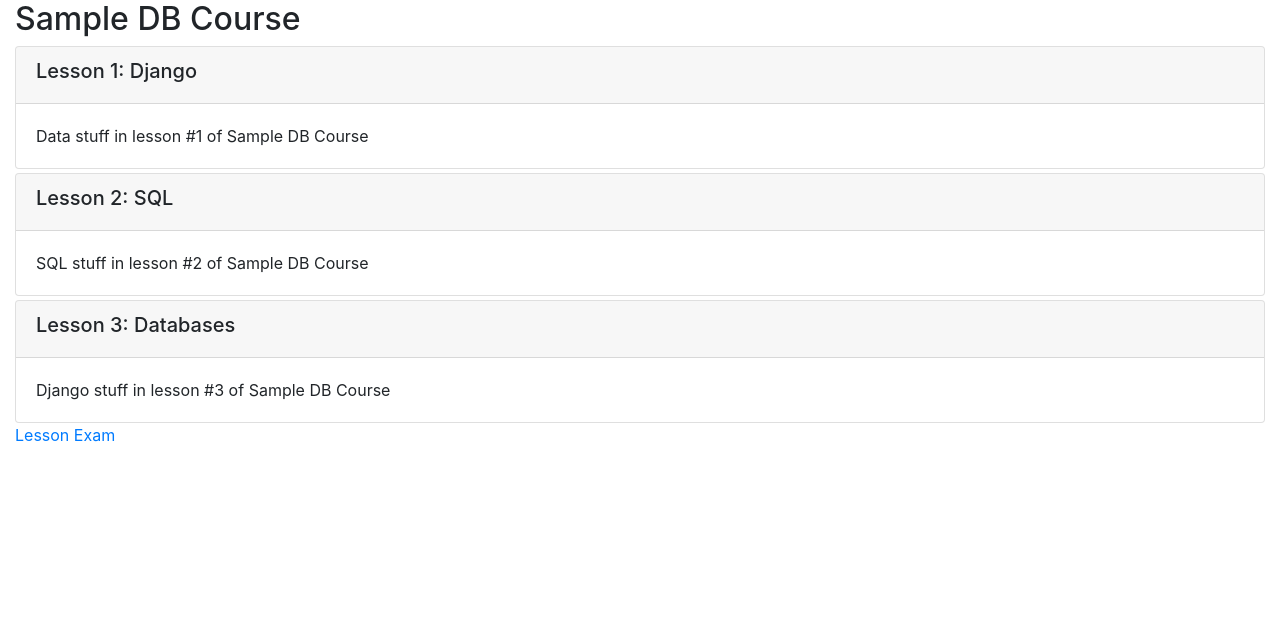
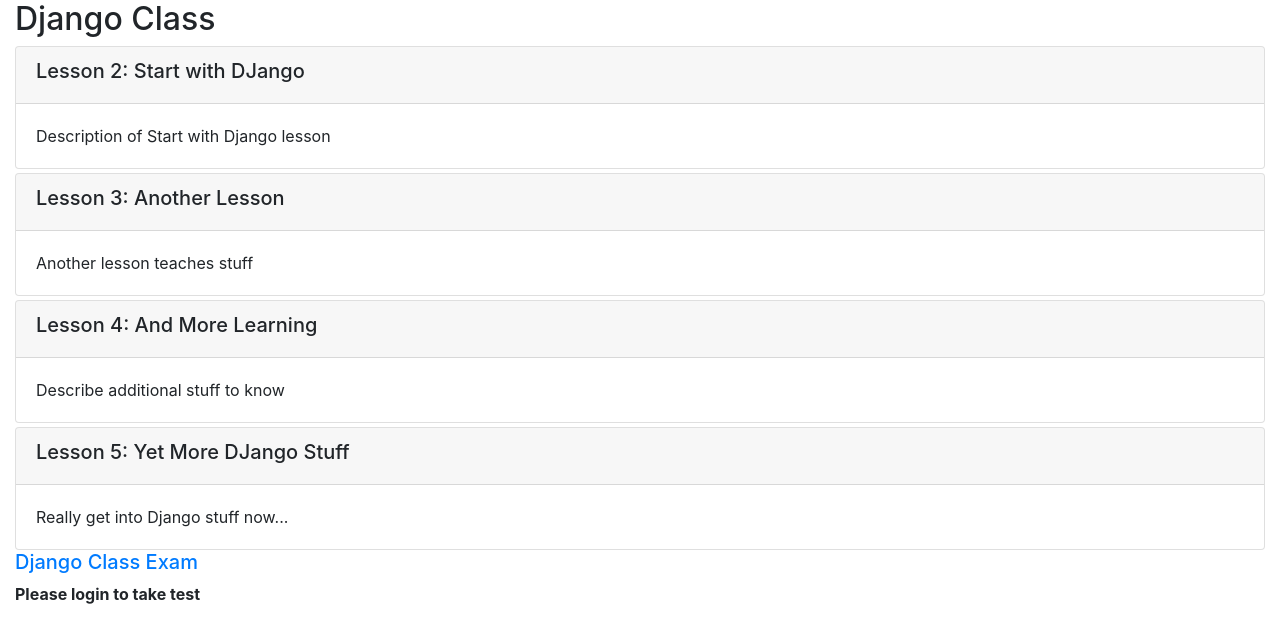
Before and after one commit to GMS100/django_final, a Django app: page /onlinecourse/2/ in a window 1280 px wide. Shown: the part 56-699 px from the top of the page. Run offline with Django 3.2, Linux system fonts and the light colour scheme; data comes from the database, SQL or seed files in the repository; some libraries are stand-ins or nearby versions.

Commit message:
lab 2 completed

```diff
--- a/onlinecourse/admin.py
+++ b/onlinecourse/admin.py
@@ -41,6 +41,9 @@ class QuestionAdmin(admin.ModelAdmin):
 #class ChoiceAdmin(admin.ModelAdmin):
 #   fields = ('choice_text', 'is_correct')
 
+class InstructorAdmin(admin.ModelAdmin):
+    exclude = ("total_learners")
+
 
 admin.site.register(Course, CourseAdmin)
 admin.site.register(Lesson, LessonAdmin)
--- a/onlinecourse/models.py
+++ b/onlinecourse/models.py
@@ -16,7 +16,7 @@ class Instructor(models.Model):
         settings.AUTH_USER_MODEL,
         on_delete=models.CASCADE,
     )
-    full_time = models.BooleanField(default=True)
+    full_time = models.BooleanField(default=True, blank=True)
     total_learners = models.IntegerField(default=0)
 
     def __str__(self):
@@ -45,10 +45,10 @@ class Learner(models.Model):
         choices=OCCUPATION_CHOICES,
         default=STUDENT
     )
-    social_link = models.URLField(max_length=200)
+    social_link = models.URLField(max_length=200, blank=True)
 
     def __str__(self):
-        return self.user.username + "," + \
+        return self.user.username + ", " + \
                self.occupation
 
 
@@ -64,9 +64,9 @@ class Course(models.Model):
     is_enrolled = False
 
     def __str__(self):
-#        return "Name: " + self.name + "," + \
-#               "Description: " + self.description
-         return self.name
+        return "Name: " + self.name + "," + \
+               "Description: " + self.description
+#         return self.name
 
 # Lesson model
 class Lesson(models.Model):
@@ -107,7 +107,7 @@ class Enrollment(models.Model):
 class Question(models.Model):
     # Foreign key to lesson
     # lesson = models.ForeignKey(Lesson, on_delete=models.CASCADE)
-    course = models.ForeignKey(Course, on_delete=models.CASCADE)
+    course = models.ForeignKey(Course, default=0, on_delete=models.CASCADE)
     # question text
     question_text = models.CharField(max_length=300)
     #question_text = models.TextField()
--- a/onlinecourse/templates/onlinecourse/course_detail_bootstrap.html
+++ b/onlinecourse/templates/onlinecourse/course_detail_bootstrap.html
@@ -51,21 +51,20 @@
                 {% endfor %}
             </div>
             <!-- Task: show questions and choices -->
-
-            <a href="#exam" data-toggle="collapse">Lesson Exam</a>
+            <a href="#exam" data-toggle="collapse"><h5>{{course.name}} Exam</h5></a>
 
             <!-- <HINT> Use Bootstrap Collapse to hide exam first, more details could be found here
             https://www.w3schools.com/bootstrap4/bootstrap_collapse.asp-->
 
             <!--
-
-            A collapse example here: -->
+            A collapse example here:
             <div id="exam" class="collapse">
                 Click to expand elements within the collapse div
-            </div>
+            </div> -->
 
             <!-- <HINT> If user is authenticated, show course exam with a list of question -->
-
+            {% if user.is_authenticated %}
+            <div id="exam" class="collapse">
             <!-- <HINT> Each example will have many questions -->
 
             <!-- <HINT> Each question will have many choices -->
@@ -76,14 +75,16 @@
             <input type="check" name="choice_{{choice.id}}" id="{{choice.id}}" ...>
             -->
 
-            <!-- A choice submission form example
-            <form id="questionform" action="point to a submit view" method="post">
-                        ... for each question in the course ...
+            <!-- A choice submission form example -->
+                <form id="questionform" method="post">
+                        <!--... for each question in the course ...-->
+                        {% for question in course.question_set.all %}
                         <div class="card mt-1">
                             <div class="card-header"><h5>{{ question.question_text}}</h5></div>
                             {% csrf_token %}
                             <div class="form-group">
-                               ... for each choice in the question ...
+                               <!--... for each choice in the question ... -->
+                               {% for choice in question.choice_set.all %}
                                 <div class="form-check">
                                     <label class="form-check-label">
                                         <input type="checkbox" name="choice_{{choice.id}}"
@@ -91,11 +92,17 @@
                                                value="{{choice.id}}">{{ choice.choice_text }}
                                     </label>
                                 </div>
+                                {% endfor %}
                             </div>
                         </div>
+                        {% endfor %}
                     <input class="btn btn-success btn-block" type="submit" value="Submit">
-            </form> -->
+            </form>
 
+            {% else %}
+                <p><b>Please login to take test</b></p>
+            {% endif %}
+            </div>
             <!--Check here to see more details Bootstrap checkbox
              https://www.w3schools.com/bootstrap4/bootstrap_forms_inputs.asp-->
     </div>
```
Also changed, not shown: db.sqlite3, old.db.sqlite3 (added), onlinecourse/migrations/0003_auto_20220608_1733.py (added), static/media/course_images/django_BLTx4cc.png (added), static/media/course_images/math.jpg (added), static/media/course_images/sql.png (added).
